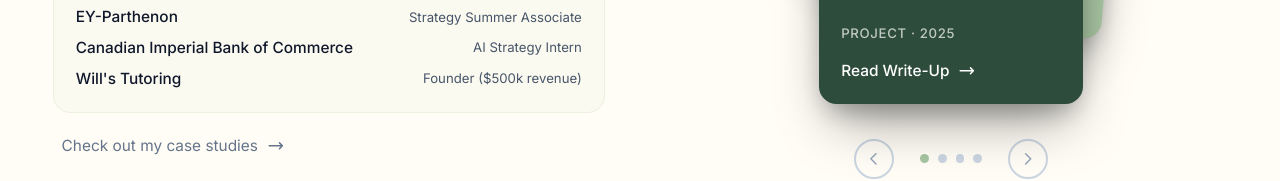
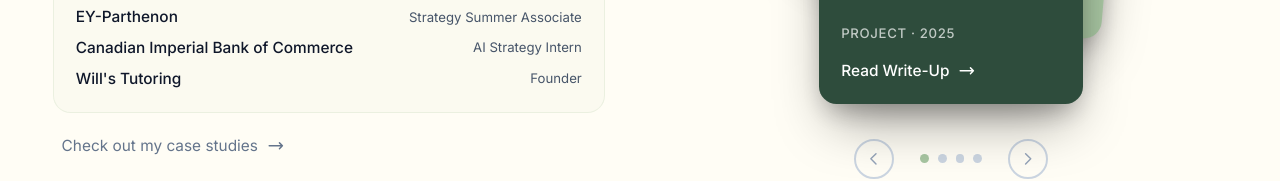
Before and after one commit to zhw16-dev/portfolio, a Next.js app: page / in a window 1280 px wide. Shown: the part 598-779 px from the top of the page. Built offline with nearby package versions, Linux system fonts and the light colour scheme.

Commit message:
page content updates

```diff
--- a/src/app/page.tsx
+++ b/src/app/page.tsx
@@ -212,7 +212,7 @@
                     </div>
                     <div className="flex justify-between items-center">
                       <span className="font-medium text-slate-900 text-sm">Will&apos;s Tutoring</span>
-                      <span className="text-xs text-slate-600">Founder ($500k revenue)</span>
+                      <span className="text-xs text-slate-600">Founder</span>
                     </div>
                   </div>
                 </div>
```
